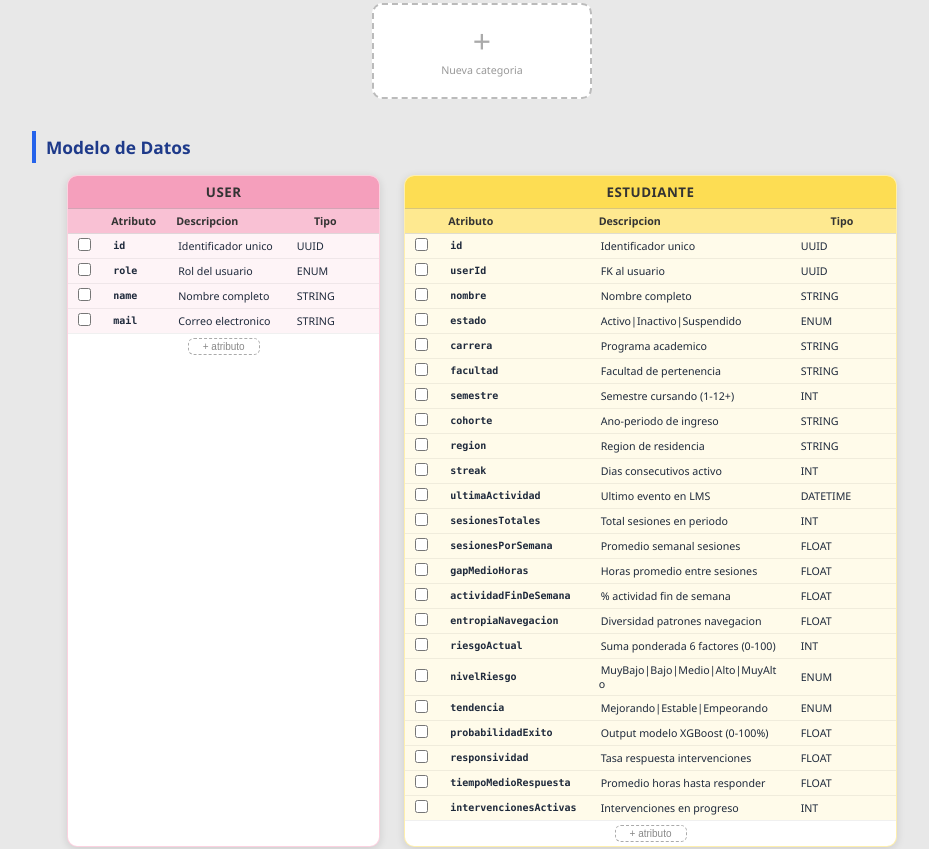
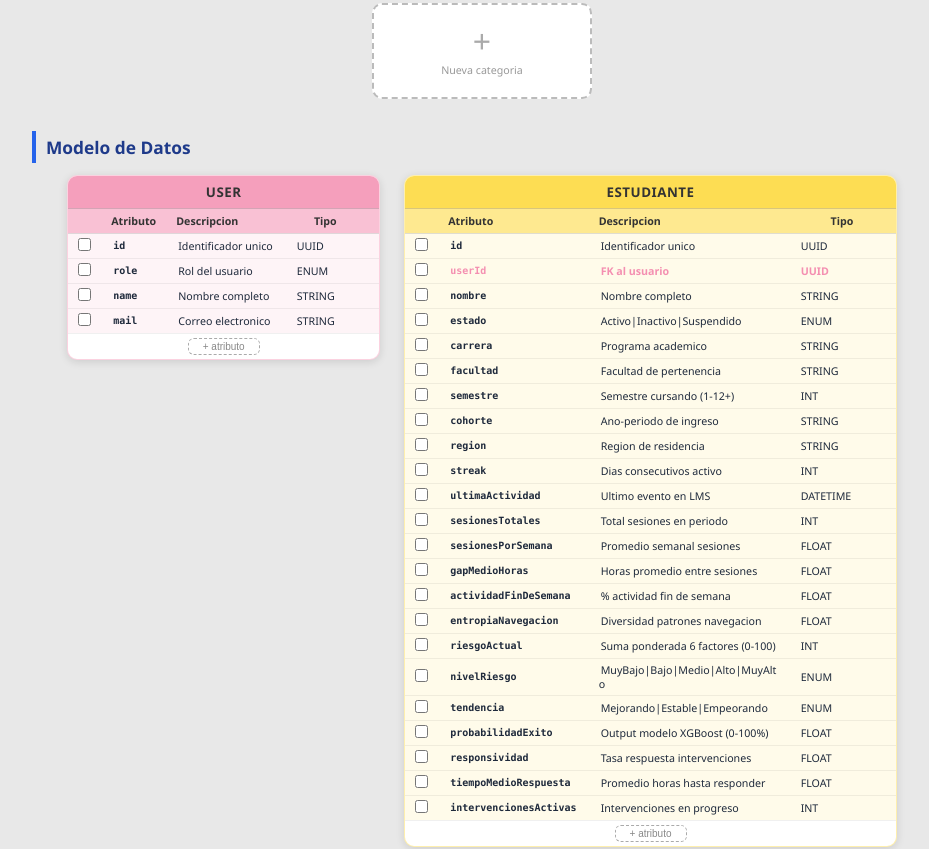
Before and after one commit to sebaUC/data_model_checklist, a plain HTML site: page app/index.html in a window 1280 px wide. Shown: the part 5363-6212 px from the top of the page, without its empty margins (158-1087 px from the left). Drawn offline with Linux system fonts and the light colour scheme; no server answers.

Commit message:
Cards respect own height + FK attributes colored bold by target entity
- Add align-items:start to grid so cards don't stretch to match row height
- FK rows (description starts with "FK") get bold text colored to match
  the referenced entity's color (usuario→pink, estudiante→yellow, etc.)

Co-Authored-By: Claude Opus 4.6 <noreply@anthropic.com>

```diff
--- a/app/index.html
+++ b/app/index.html
@@ -49,7 +49,7 @@
   .mtbl-wrap .add-row{border-top:1px solid rgba(0,0,0,.06)}
   .mtbl-wrap .card-del{position:absolute;top:6px;right:10px}
   .mlist .new-tbl-btn{min-height:50px;align-self:center;width:220px}
-  .grid{max-width:900px;margin:0 auto 32px;display:flex;flex-wrap:wrap;gap:24px;justify-content:center}
+  .grid{max-width:900px;margin:0 auto 32px;display:flex;flex-wrap:wrap;gap:24px;justify-content:center;align-items:start}
   .card{display:inline-block;border-radius:10px;overflow:hidden;box-shadow:0 2px 8px rgba(0,0,0,.12);border:1.5px solid #ccc;background:#fff;flex-shrink:0;position:relative}
   .etbl{border-collapse:collapse;font-size:8.5pt}
   .etbl th.eh{font-size:10pt;font-weight:700;padding:7px 16px;text-align:center;letter-spacing:.5px;text-transform:uppercase;border-bottom:1.5px solid rgba(0,0,0,.15)}
@@ -523,6 +523,8 @@ function render(){
 
   // Entity grid
   var grid=document.getElementById('grid');grid.innerHTML='';
+  // Build FK color map: lowercase name → color
+  var fkMap={};state.entities.forEach(function(e){fkMap[e.name.toLowerCase()]=e.color});
   state.entities.forEach(function(ent,ei){
     var col=ent.color,txc=tc(col),lb=rga(col,.10),hb=rga(col,.85),cb=rga(col,.55);
     var h='<button class="card-del" data-sec="e" data-gi="'+ei+'" title="Eliminar tabla">&times;</button>';
@@ -535,11 +537,16 @@ function render(){
     h+='<th class="ch" style="background:'+cb+';color:'+txc+';width:16px"></th></tr>';
     ent.attrs.forEach(function(a,ai){
       var bg=a.ck?rga(col,.22):lb;
+      var isFK=/^FK\b/i.test(a.d);
+      var fkColor='';
+      if(isFK){var kw={"usuario":"user","estudiante":"estudiante","curso":"curso","evento":"evento academico","recurso":"recurso lms","logro":"achievement","inscripcion":"enrollment"};
+        for(var k in kw){if(a.d.toLowerCase().indexOf(k)!==-1&&fkMap[kw[k]]){fkColor=fkMap[kw[k]];break}}}
+      var fkStyle=fkColor?'font-weight:700;color:'+fkColor:'';
       h+='<tr style="background:'+bg+'" data-sec="e" data-gi="'+ei+'" data-ai="'+ai+'">';
       h+='<td><input type="checkbox"'+(a.ck?' checked':'')+' data-sec="e" data-gi="'+ei+'" data-ai="'+ai+'"/></td>';
-      h+='<td><span contenteditable="true" data-sec="e" data-gi="'+ei+'" data-ai="'+ai+'" data-f="n">'+esc(a.n)+'</span></td>';
-      h+='<td><span contenteditable="true" data-sec="e" data-gi="'+ei+'" data-ai="'+ai+'" data-f="d">'+esc(a.d)+'</span></td>';
-      h+='<td><span contenteditable="true" data-sec="e" data-gi="'+ei+'" data-ai="'+ai+'" data-f="t">'+esc(a.t)+'</span></td>';
+      h+='<td style="'+fkStyle+'"><span contenteditable="true" data-sec="e" data-gi="'+ei+'" data-ai="'+ai+'" data-f="n">'+esc(a.n)+'</span></td>';
+      h+='<td style="'+fkStyle+'"><span contenteditable="true" data-sec="e" data-gi="'+ei+'" data-ai="'+ai+'" data-f="d">'+esc(a.d)+'</span></td>';
+      h+='<td style="'+fkStyle+'"><span contenteditable="true" data-sec="e" data-gi="'+ei+'" data-ai="'+ai+'" data-f="t">'+esc(a.t)+'</span></td>';
       h+='<td><button class="del-btn" data-sec="e" data-gi="'+ei+'" data-ai="'+ai+'" title="Eliminar">&times;</button></td>';
       h+='</tr>';
     });
```
